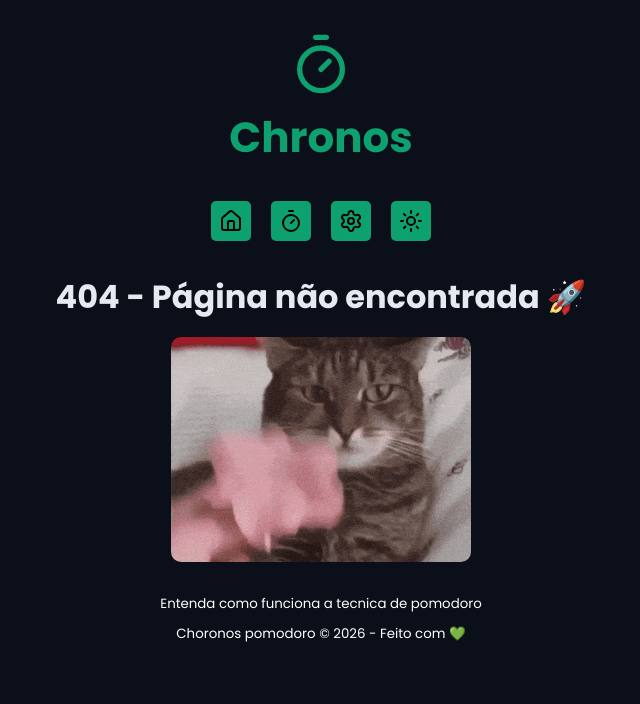
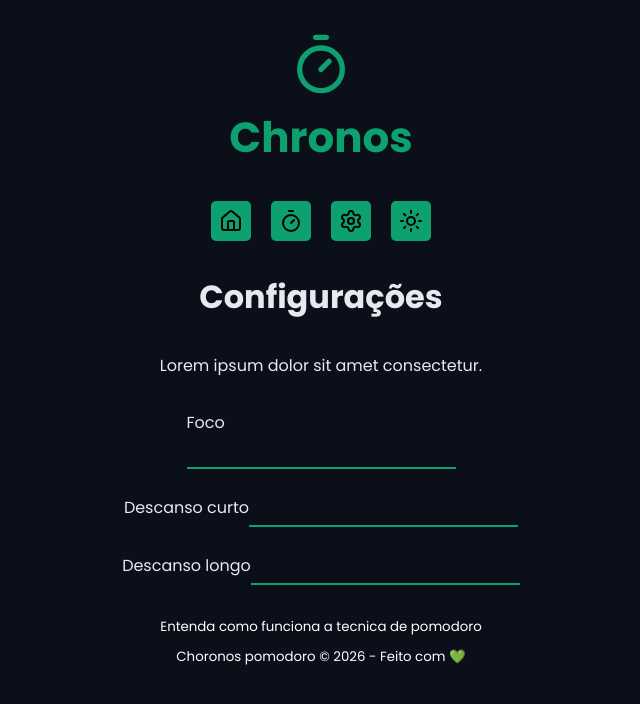
Before and after one commit to iamT0ddykk/chronos-pomodoro, a React (Vite) app: page /settings in a window 1280 px wide. Before the commit this address had no page. Shown: the top 704 px of the page, without its empty margins (319-959 px from the left). Built offline with nearby package versions, Linux system fonts and the light colour scheme.

Commit message:
historico adicionado, configuracoes adicionadas

```diff
--- a/src/Pages/History/index.tsx
+++ b/src/Pages/History/index.tsx
@@ -8,9 +8,19 @@ import { Heading } from "../../components/Heading";
 import { useTaskContext } from "../../contexts/TaskContext/useTaskContext";
 import { formatDate } from "../../utils/formatDate";
 import { getTaskStatus } from "../../utils/getTaskStatus";
+import { sortTasks } from "../../utils/sortTasks";
+import { TaskActionTypes } from "../../contexts/TaskContext/taskActions";
 console.log(styles);
 export function History() {
-  const { state } = useTaskContext();
+  const { state, dispatch } = useTaskContext();
+  const sortedTasks = sortTasks({ tasks: state.tasks });
+  function handleResetHistory() {
+    if (!confirm("tem certeza que deseja apagar TODO o historico?")) return;
+
+    dispatch({ type: TaskActionTypes.RESET_STATE });
+    localStorage.removeItem("state");
+  }
+
   return (
     <>
       <MainTemplate>
@@ -23,9 +33,7 @@ export function History() {
                 color="red"
                 aria-label="Apagar todo o historico"
                 title="Apagar"
-                onClick={() => {
-                  localStorage.clear();
-                }}
+                onClick={handleResetHistory}
               ></MeuButaoDefault>
             </span>
           </Heading>
@@ -44,7 +52,7 @@ export function History() {
               </thead>
 
               <tbody>
-                {state.tasks.map((task) => {
+                {sortedTasks.map((task) => {
                   const taskTypeDictionary = {
                     workTime: "Foco",
                     shortBreakTime: "Descanso curto",
--- /dev/null
+++ b/src/Pages/Settings/index.tsx
@@ -0,0 +1,40 @@
+import { Container } from "../../components/Container";
+import { Heading } from "../../components/Heading";
+import { MeuInput } from "../../components/input";
+import { MainTemplate } from "../../templates/MainTemplate";
+import styles from "./styles.module.css";
+export function Settings() {
+  return (
+    <>
+      <MainTemplate>
+        <Container>
+          <Heading>Configurações</Heading>
+        </Container>
+        <Container>
+          <p style={{ textAlign: "center" }}>
+            Lorem ipsum dolor sit amet consectetur.
+          </p>
+        </Container>
+        <Container>
+          <form action="" className=".form">
+            <div className={styles["form-row"]}>
+              <MeuInput id="workTime" labelText="Foco"></MeuInput>
+            </div>
+            <div className="form-row">
+              <MeuInput
+                id="shortBreakTime"
+                labelText="Descanso curto"
+              ></MeuInput>
+            </div>
+            <div className="form-row">
+              <MeuInput
+                id="longBreakTime"
+                labelText="Descanso longo"
+              ></MeuInput>
+            </div>
+          </form>
+        </Container>
+      </MainTemplate>
+    </>
+  );
+}
--- /dev/null
+++ b/src/Pages/Settings/styles.module.css
@@ -0,0 +1,4 @@
+.form-row{
+  display: flex;
+  flex-direction: column;
+}
--- a/src/components/Butao/Styles.module.css
+++ b/src/components/Butao/Styles.module.css
@@ -9,6 +9,7 @@
     align-items: center;
     justify-content: center;
     color: black;
+    transition: all ease 500ms;
 }
 .butao:hover{
     cursor: pointer;
--- a/src/components/ButaoDefault/Style.module.css
+++ b/src/components/ButaoDefault/Style.module.css
@@ -7,11 +7,6 @@
     transition: all 0.1s ease;
     border-radius: 10px;
     margin: 3.2rem 0;
-    transition: all ease 500ms ;
-}
-.meubutaodefault:hover{
-    filter: brightness(70%);
-    cursor: pointer;
 }
 .meubutaodefault svg{
     width: 3.2rem;
--- a/src/components/Routers/MainRouter/index.tsx
+++ b/src/components/Routers/MainRouter/index.tsx
@@ -4,6 +4,7 @@ import { AboutPomodoro } from "../../../Pages/AboutPomodoro";
 import { NotFound } from "../../../Pages/NotFound";
 import { useEffect } from "react";
 import { History } from "../../../Pages/History";
+import { Settings } from "../../../Pages/Settings";
 
 function ScrollToTop() {
   const { pathname } = useLocation();
@@ -26,6 +27,7 @@ export function MainRouter() {
             element={<AboutPomodoro></AboutPomodoro>}
           />
           <Route path="/history" element={<History></History>} />
+          <Route path="/settings" element={<Settings></Settings>} />
 
           <Route path="*" element={<NotFound></NotFound>} />
         </Routes>
--- a/src/contexts/TaskContext/TaskReducer.ts
+++ b/src/contexts/TaskContext/TaskReducer.ts
@@ -1,6 +1,7 @@
 import { TaskStateModel } from "../../models/TaskStateModel";
 import { getFormattedNumbers } from "../../utils/getFormattedNumbers";
 import { getNextCycle } from "../../utils/getNextCycle";
+import { initialTaskState } from "./initialTaskState";
 import { TaskActionModel } from "./taskActions";
 import { TaskActionTypes } from "./taskActions";
 
@@ -52,7 +53,7 @@ export function taskReducer(
       };
     }
     case TaskActionTypes.RESET_STATE: {
-      return state;
+      return { ...initialTaskState };
     }
     case TaskActionTypes.COUNT_DOWN: {
       return {
--- /dev/null
+++ b/src/utils/sortTasks.ts
@@ -0,0 +1,68 @@
+// Função genérica para ordenar o array de tasks
+//
+// O método .sort() recebe uma função que compara dois itens (a, b) e deve retornar:
+// - Um número NEGATIVO (-1) se "a" deve vir antes de "b".
+// - Um número POSITIVO (1) se "a" deve vir depois de "b".
+// - ZERO (0) se não precisa mudar a ordem.
+//
+// A função cuida de:
+// 1. Se o valor for null, joga pro final da lista.
+// 2. Se for número, ordena numericamente (asc ou desc).
+// 3. Se for string, ordena alfabeticamente (asc ou desc).
+//
+// O spread [...tasks] cria uma cópia do array original para não alterar ele direto.
+
+import { TaskModel } from "../models/TaskModel";
+
+// Define os parâmetros esperados pela função
+export type SortTasksOptions = {
+  tasks: TaskModel[]; // Lista de tarefas que será ordenada
+  direction?: "asc" | "desc"; // Direção da ordenação: crescente ou decrescente (opcional)
+  field?: keyof TaskModel; // Qual campo da tarefa será usado para ordenar (opcional)
+};
+
+export function sortTasks({
+  field = "startDate", // Se o campo não for informado, usamos 'startDate' como padrão
+  direction = "desc", // Se a direção não for informada, usamos 'desc' (decrescente)
+  tasks = [], // Se nenhuma lista for passada, usamos uma lista vazia
+}: SortTasksOptions): TaskModel[] {
+  return [...tasks].sort((a, b) => {
+    // Pegamos o valor da propriedade escolhida (ex: startDate) em cada tarefa
+    const aValue = a[field];
+    const bValue = b[field];
+
+    // --- TRATANDO VALORES NULOS ---
+
+    // Se os dois forem nulos, mantemos a ordem atual
+    if (aValue === null && bValue === null) return 0;
+
+    // Se apenas o primeiro for nulo, ele vai para o final
+    if (aValue === null) return 1;
+
+    // Se apenas o segundo for nulo, ele vai para o final
+    if (bValue === null) return -1;
+
+    // --- COMPARAÇÃO NUMÉRICA ---
+
+    // Se os dois valores forem números, fazemos uma subtração para ordenar
+    if (typeof aValue === "number" && typeof bValue === "number") {
+      return direction === "asc"
+        ? aValue - bValue // Ex: 1, 2, 3...
+        : bValue - aValue; // Ex: 3, 2, 1...
+    }
+
+    // --- COMPARAÇÃO DE STRINGS ---
+
+    // Se os dois valores forem textos, usamos localeCompare para comparar em ordem alfabética
+    if (typeof aValue === "string" && typeof bValue === "string") {
+      return direction === "asc"
+        ? aValue.localeCompare(bValue) // A -> Z
+        : bValue.localeCompare(aValue); // Z -> A
+    }
+
+    // --- CASOS NÃO TRATADOS ---
+
+    // Se não for nem número, nem string, nem null, não alteramos a ordem
+    return 0;
+  });
+}
```
